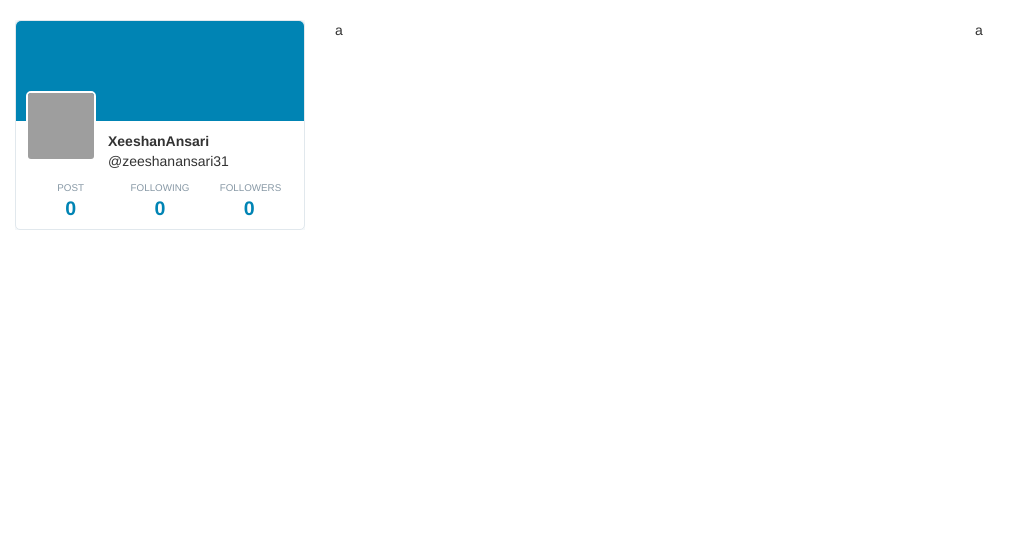
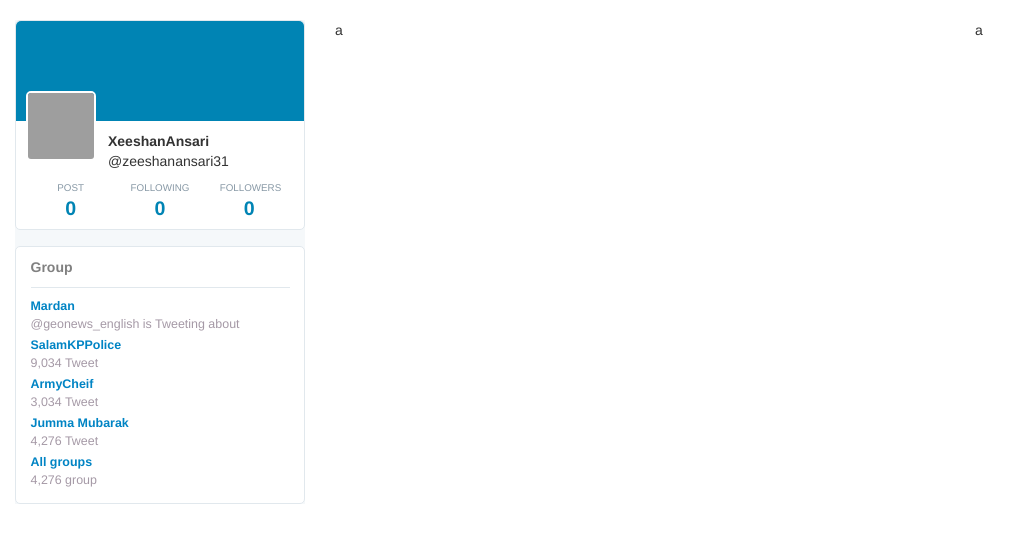
Before and after one commit to XeeshanAnsari/social_site, a PHP site: page / in a window 1280 px wide. Shown: the part 52-595 px from the top of the page, without its empty margins (0-1030 px from the left). Run offline with PHP 8.4, Linux system fonts and the light colour scheme; grey boxes are pictures that could not be loaded.

Commit message:
group box is designed

```diff
--- a/css/style1.css
+++ b/css/style1.css
@@ -14,7 +14,6 @@ body{
 #left-box{
     width: 100%;
     background-color: #F5F8FA;
-    float: left;
 }
 .profile{
     width: 100%;
@@ -56,3 +55,50 @@ body{
 
 
 /*  left side Body   end */
+
+
+/*  left side group div   */
+.group-box{
+    width: 100%;
+    background-color: white;
+    border: 1px solid #E1E8ED;
+    border-radius: 5px 5px;
+    margin-top: 16px;
+    padding: 10px 5%;
+
+}
+.group-trend a{
+    text-decoration: none;
+    color: blue;
+    font-size: 0.8em;
+}
+.trend{
+    color: gray;
+    padding-bottom: 10px;
+    margin-bottom: 10px;
+    border-bottom: 1px solid #E1E8ED ;
+
+}
+.group-link{
+    width: 100%;
+    height: 35px;
+    margin: 4px 0px;
+    font-size: 89%;
+}
+.group-link a{
+    text-decoration: none;
+    color: #0084C4;
+    font-weight: bold;
+}
+.group-link a:hover{
+    text-decoration: none;
+    color: #0084C4;
+    font-weight: bold;
+}
+.group-link p{
+    margin-top: 0px;
+    color: #A599A6;
+
+}
+
+/*  left side group div   */
--- a/index.html
+++ b/index.html
@@ -24,13 +24,17 @@
     <!--  Main section start -->
     <div class="mainContainer">
 
-            <div class="">
+         <div class="">
 
 
-                 <!-- Start left side body -->
-                <div class="col-md-3">
-                   <div id="left-box">
+           <!-- Start left side body -->
+
+              <div class="col-md-3">
+
+                 <div id="left-box">
+                    <!-- profile Box -->
                      <div class="profile">
+
                          <div class="profile-blue">
                             <img src="./image/user-img.png" alt="profile Image" class="profile-img">
                           </div>
@@ -46,7 +50,41 @@
                               <div class="following profile-rate col-md-4">FOLLOWING<br><b>0</b></div>
                               <div class="follower profile-rate col-md-4">FOLLOWERS<br><b>0</b></div>
                           </div>
+
                      </div>
+                     <!-- profile Box -->
+
+
+                     <!-- group div  start-->
+                     <div class="group-box">
+
+                        <div class="trend"><b>Group</b></div>
+
+                           <div class="group-link">
+                             <a href="#">Mardan</a>
+                             <p>@geonews_english is Tweeting about</p>
+                           </div>
+                            <div class="group-link">
+                               <a href="#">SalamKPPolice</a>
+                               <p>9,034 Tweet</p>
+                            </div>
+                            <div class="group-link">
+                              <a href="#">ArmyCheif</a>
+                              <p>3,034 Tweet</p>
+                            </div>
+                            <div class="group-link">
+                              <a href="#">Jumma Mubarak</a>
+                              <p>4,276 Tweet</p>
+                             </div>
+                             <div class="group-link">
+                                 <a href="#">All groups</a>
+                                 <p>4,276 group</p>
+                              </div>
+
+                       </div>
+                       <!-- group div  end-->
+
+
                    </div>
                 </div>
 
```
